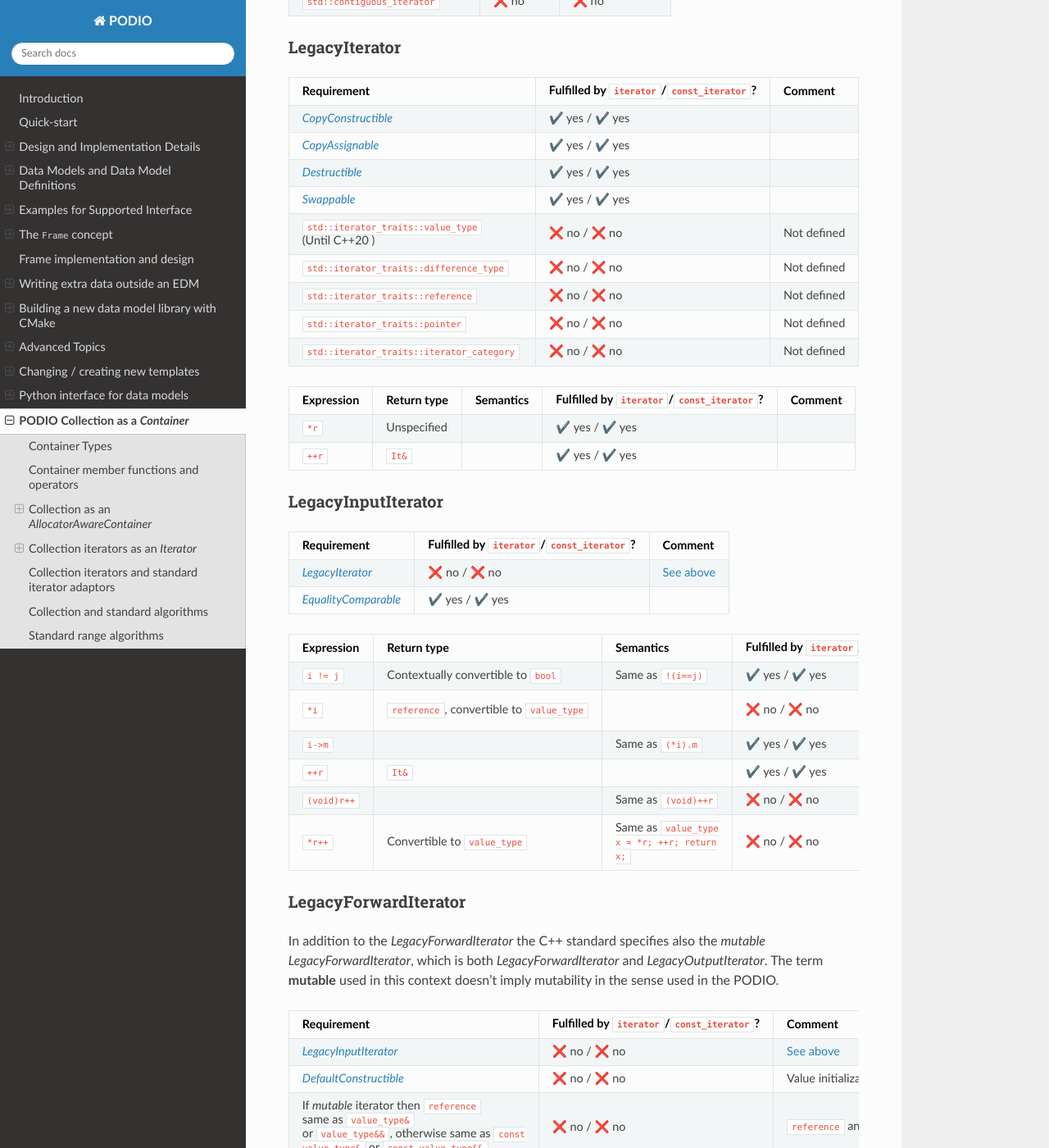
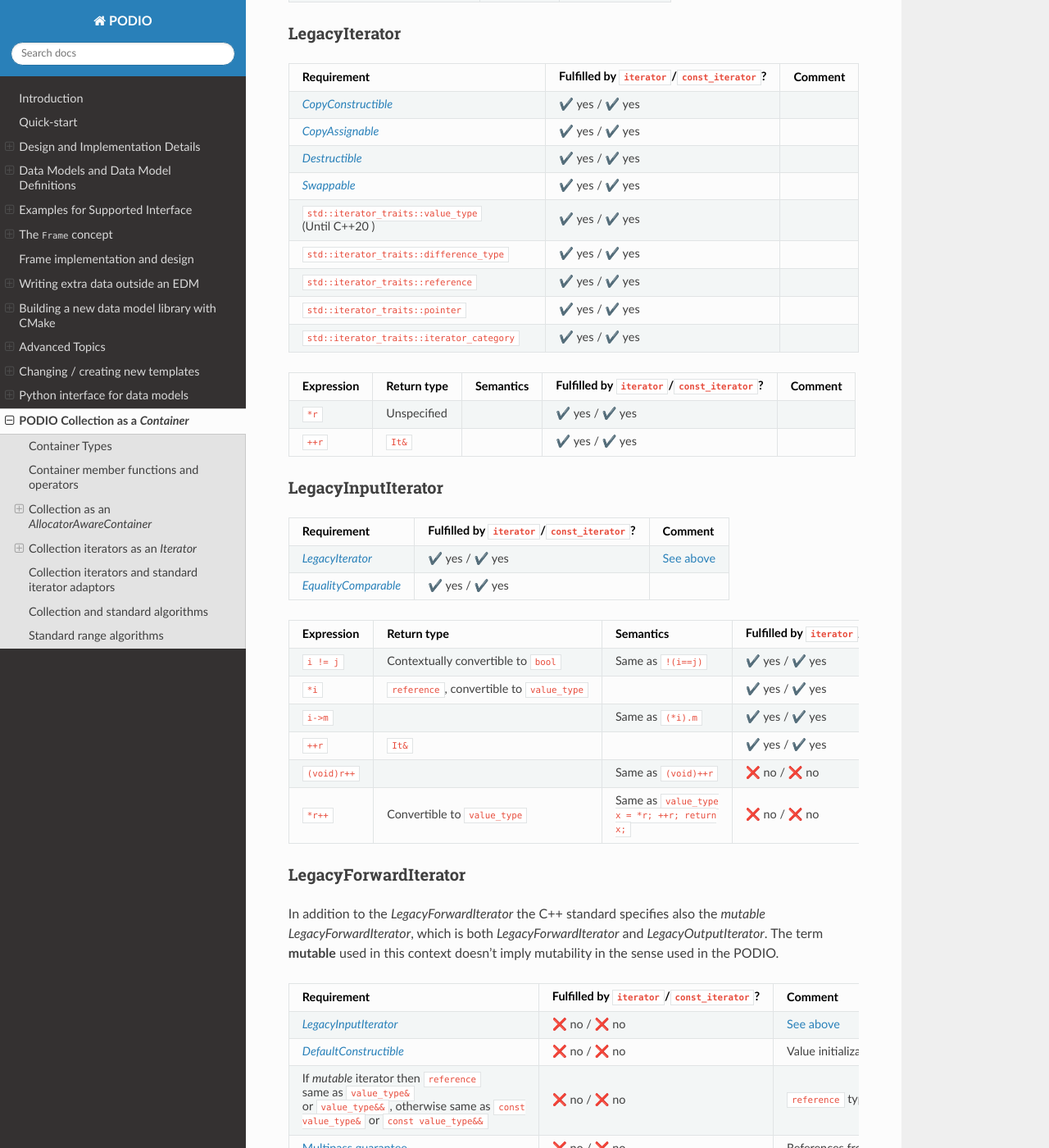
Before and after one commit to AIDASoft/podio, a Sphinx documentation site: the page built from doc/collections_as_container.md, in a window 1280 px wide and 1400 px high, scrolled down 3352 px. Shown: the whole window at 82% size. Built offline with Sphinx 7.4.7 and the Read the Docs theme 2.0.0, drawn with Linux system fonts in a browser that asks for light colours; pages that are not in the unit, such as notebooks, are missing from menus; the version number could not be read and is left out; some of the changed text lies outside the part shown.

Commit message:
add type aliases, iterators are LegacyIterator

```diff
--- a/doc/collections_as_container.md
+++ b/doc/collections_as_container.md
@@ -18,9 +18,9 @@
 | `value_type` | `T` | *[Erasable](https://en.cppreference.com/w/cpp/named_req/Erasable)* | ✔️ yes | Defined as an immutable user layer object type |
 | `reference` | `T&` | | ❌ no | Not defined |
 | `const_reference` | `const T&` | | ❌ no | Not defined |
-| `iterator` | Iterator whose `value_type` is `T` | [*LegacyForwardIterator*](https://en.cppreference.com/w/cpp/named_req/ForwardIterator) convertible to `const_iterator` | ❌ no | Defined as podio `MutableCollectionIterator`. `iterator::value_type` not defined, not [*LegacyForwardIterator*](https://en.cppreference.com/w/cpp/named_req/ForwardIterator) ([see below](#legacyforwarditerator)), not convertible to `const_iterator`|
-| `const_iterator` | Constant iterator whose `value_type` is `T` | [*LegacyForwardIterator*](https://en.cppreference.com/w/cpp/named_req/ForwardIterator) | ❌ no | Defined as podio `CollectionIterator`. `const_iterator::value_type` not defined, not [*LegacyForwardIterator*](https://en.cppreference.com/w/cpp/named_req/ForwardIterator) ([see below](#legacyforwarditerator))
-| `difference_type`| Signed integer | Must be the same as `std::iterator_traits::difference_type` for `iterator` and `const_iterator` | ❌ no | `std::iterator_traits::difference_type` not defined |
+| `iterator` | Iterator whose `value_type` is `T` | [*LegacyForwardIterator*](https://en.cppreference.com/w/cpp/named_req/ForwardIterator) convertible to `const_iterator` | ❌ no | Defined as podio `MutableCollectionIterator`. Not [*LegacyForwardIterator*](https://en.cppreference.com/w/cpp/named_req/ForwardIterator) ([see below](#legacyforwarditerator)), not convertible to `const_iterator`|
+| `const_iterator` | Constant iterator whose `value_type` is `T` | [*LegacyForwardIterator*](https://en.cppreference.com/w/cpp/named_req/ForwardIterator) | ❌ no | Defined as podio `CollectionIterator`. Not [*LegacyForwardIterator*](https://en.cppreference.com/w/cpp/named_req/ForwardIterator) ([see below](#legacyforwarditerator))
+| `difference_type`| Signed integer | Must be the same as `std::iterator_traits::difference_type` for `iterator` and `const_iterator` | ✔️ yes | |
 | `size_type` | Unsigned integer | Large enough to represent all positive values of `difference_type` | ✔️ yes | |
 
 ### Container member functions and operators
@@ -70,7 +70,7 @@
 
 | Named requirement | `iterator` | `const_iterator` |
 |-------------------|-----------------------|-----------------------------|
-| [LegacyIterator](https://en.cppreference.com/w/cpp/named_req/Iterator) | ❌ no ([see below](#legacyiterator)) | ❌ no ([see below](#legacyiterator)) |
+| [LegacyIterator](https://en.cppreference.com/w/cpp/named_req/Iterator) | ✔️ yes ([see below](#legacyiterator)) | ✔️ yes ([see below](#legacyiterator)) |
 | [LegacyInputIterator](https://en.cppreference.com/w/cpp/named_req/InputIterator) | ❌ no ([see below](#legacyinputiterator)) | ❌ no ([see below](#legacyinputiterator)) |
 | [LegacyForwardIterator](https://en.cppreference.com/w/cpp/named_req/ForwardIterator) | ❌ no ([see below](#legacyforwarditerator)) | ❌ no ([see below](#legacyforwarditerator)) |
 | [LegacyOutputIterator](https://en.cppreference.com/w/cpp/named_req/OutputIterator) | ❌ no ([see below](#legacyoutputiterator)) | ❌ no ([see below](#legacyoutputiterator)) |
@@ -100,11 +100,11 @@
 | [*CopyAssignable*](https://en.cppreference.com/w/cpp/named_req/CopyAssignable) | ✔️ yes / ✔️ yes | |
 | [*Destructible*](https://en.cppreference.com/w/cpp/named_req/Destructible) | ✔️ yes / ✔️ yes | |
 | [*Swappable*](https://en.cppreference.com/w/cpp/named_req/Swappable) | ✔️ yes / ✔️ yes | |
-| `std::iterator_traits::value_type` (Until C++20 ) | ❌ no / ❌ no | Not defined |
-| `std::iterator_traits::difference_type` | ❌ no / ❌ no | Not defined |
-| `std::iterator_traits::reference` | ❌ no / ❌ no | Not defined |
-| `std::iterator_traits::pointer` | ❌ no / ❌ no | Not defined |
-| `std::iterator_traits::iterator_category` | ❌ no / ❌ no | Not defined |
+| `std::iterator_traits::value_type` (Until C++20 ) | ✔️ yes / ✔️ yes | |
+| `std::iterator_traits::difference_type` | ✔️ yes / ✔️ yes | |
+| `std::iterator_traits::reference` | ✔️ yes / ✔️ yes | |
+| `std::iterator_traits::pointer` | ✔️ yes / ✔️ yes | |
+| `std::iterator_traits::iterator_category` | ✔️ yes / ✔️ yes | |
 
 | Expression | Return type | Semantics | Fulfilled by `iterator`/`const_iterator`? | Comment |
 |------------|-------------|-----------|-------------------------------------------|---------|
@@ -115,17 +115,17 @@
 
 | Requirement | Fulfilled by `iterator`/`const_iterator`? | Comment |
 |-------------|-------------------------------------------|---------|
-| [*LegacyIterator*](https://en.cppreference.com/w/cpp/named_req/Iterator) | ❌ no / ❌ no | [See above](#legacyiterator) |
+| [*LegacyIterator*](https://en.cppreference.com/w/cpp/named_req/Iterator) | ✔️ yes / ✔️ yes | [See above](#legacyiterator) |
 | [*EqualityComparable*](https://en.cppreference.com/w/cpp/named_req/EqualityComparable) | ✔️ yes / ✔️ yes | |
 
 | Expression | Return type | Semantics | Fulfilled by `iterator`/`const_iterator`? | Comment |
 |------------|-------------|-----------|-------------------------------------------|---------|
 | `i != j` | Contextually convertible to `bool` | Same as `!(i==j)` | ✔️ yes / ✔️ yes | |
-| `*i` | `reference`, convertible to `value_type` | | ❌ no / ❌ no | `reference` and `value_type` not defined |
+| `*i` | `reference`, convertible to `value_type` | | ✔️ yes / ✔️ yes | |
 | `i->m` | | Same as `(*i).m` | ✔️ yes / ✔️ yes | |
 | `++r` | `It&` | | ✔️ yes / ✔️ yes | |
 | `(void)r++` | | Same as `(void)++r` | ❌ no / ❌ no | Post-increment not defined |
-| `*r++` | Convertible to `value_type` | Same as `value_type x = *r; ++r; return x;` | ❌ no / ❌ no | Post-increment and `value_type` not defined |
+| `*r++` | Convertible to `value_type` | Same as `value_type x = *r; ++r; return x;` | ❌ no / ❌ no | Post-increment not defined |
 
 ### LegacyForwardIterator
 
@@ -135,20 +135,20 @@
 |-------------|-------------------------------------------|---------|
 | [*LegacyInputIterator*](https://en.cppreference.com/w/cpp/named_req/InputIterator) | ❌ no / ❌ no | [See above](#legacyinputiterator)|
 | [*DefaultConstructible*](https://en.cppreference.com/w/cpp/named_req/DefaultConstructible) | ❌ no / ❌ no | Value initialization not defined |
-| If *mutable* iterator then `reference` same as `value_type&` or `value_type&&`, otherwise same as `const value_type&` or `const value_type&&` | ❌ no / ❌ no | `reference` and `value_type` not defined |
+| If *mutable* iterator then `reference` same as `value_type&` or `value_type&&`, otherwise same as `const value_type&` or `const value_type&&` | ❌ no / ❌ no | `reference` type is not a reference (`&` or `&&`) |
 | [Multipass guarantee](https://en.cppreference.com/w/cpp/named_req/ForwardIterator) | ❌ no / ❌ no | References from dereferencing equal iterators aren't bound to the same object |
 | [Singular iterators](https://en.cppreference.com/w/cpp/named_req/ForwardIterator) | ❌ no / ❌ no | Value initialization not defined |
 
 | Expression | Return type | Semantics | Fulfilled by `iterator`/`const_iterator`? | Comment |
 |------------|-------------|-----------|-------------------------------------------|---------|
 | `i++` | `It` | Same as `It ip = i; ++i; return ip;` | ❌ no / ❌ no | Post-increment not defined |
-| `*i++` | `reference` | | ❌ no / ❌ no | Post-increment and `reference` not defined |
+| `*i++` | `reference` | | ❌ no / ❌ no | Post-increment not defined |
 
 ### LegacyOutputIterator
 
 | Requirement | Fulfilled by `iterator`/`const_iterator`? | Comment |
 |-------------|-------------------------------------------|---------|
-| [*LegacyIterator*](https://en.cppreference.com/w/cpp/named_req/Iterator) | ❌ no / ❌ no | [See above](#legacyiterator) |
+| [*LegacyIterator*](https://en.cppreference.com/w/cpp/named_req/Iterator) | ✔️ yes / ✔️ yes | [See above](#legacyiterator) |
 | Is pointer type or class type | ✔️ yes / ✔️ yes | |
 
 | Expression | Return type | Semantics | Fulfilled by `iterator`/`const_iterator`? | Comment |
```
Also changed, not shown: 2 other files.
